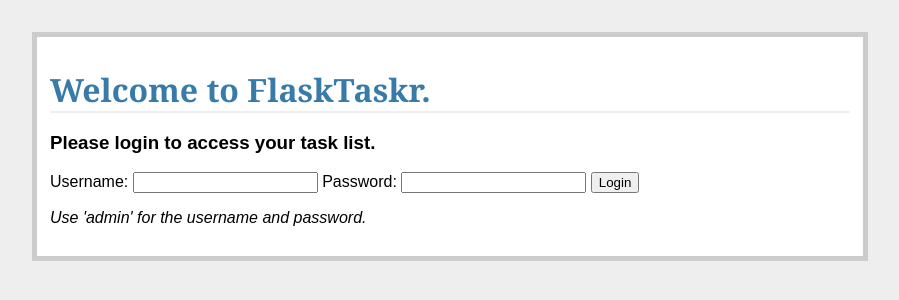
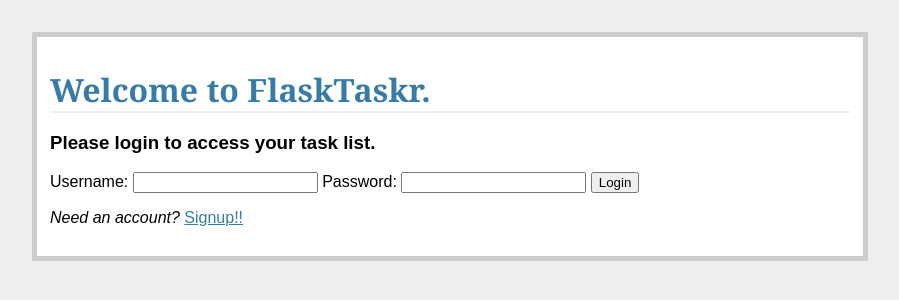
Before and after one commit to Copser/AddFlaskTaskr, a Flask app: page / in a window 1280 px wide. Shown: the top 300 px of the page, without its empty margins (190-1089 px from the left). Run offline with Flask 2, Linux system fonts and the light colour scheme.

Commit message:
Adding link inside login.html for are register.html page

```diff
--- a/project/templates/login.html
+++ b/project/templates/login.html
@@ -12,6 +12,6 @@
   <input type="submit" value="Login">
 </form>
 
-<p><em>Use 'admin' for the username and password.</em></p>
+<p><em>Need an account? </em><a href="/register">Signup!!</a></p>
 
 {% endblock %}
```
